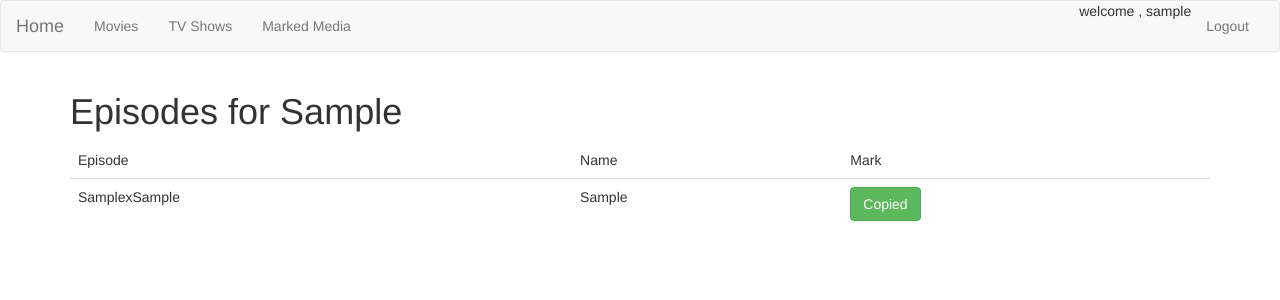
After one commit to mgolisch/kodimediacopy, a Flask app: page /shows/1/episodes in a window 1280 px wide. The commit adds this page. Shown: the top 300 px of the page. Run offline with Flask 2, Linux system fonts and the light colour scheme; the visitor is signed in with stand-in values (Sample User, id 1); tables that the repository leaves empty hold one stand-in row (values such as "Sample post"); parts of the project's set-up code (start-up, migrations or seed data) failed here and were passed over; some libraries are stand-ins or nearby versions.

Commit message:
added tv shows,manage marked media and remote api for copyfiles

```diff
--- a/kodimediacopy/templates/index.html
+++ b/kodimediacopy/templates/index.html
@@ -3,11 +3,9 @@
 {% block title %}Index Page{% endblock %}
 
 
-{% block content %}
-    {{super()}}
+{% block page_content %}
     <div class="jumbotron">
       <h1>Welcome to Kodi Media Copy</h1>
       <p>Login with the url provided to you to browse the library and mark media to be copied by the site owner</p>
     </div>
-    </div>
 {% endblock %}
--- a/kodimediacopy/templates/layout.html
+++ b/kodimediacopy/templates/layout.html
@@ -18,8 +18,9 @@
     <!-- Collect the nav links, forms, and other content for toggling -->
     <div class="collapse navbar-collapse" id="bs-example-navbar-collapse-1">
       <ul class="nav navbar-nav">
-		  <!--<li><a href="{{ url_for('show_tv')}}">TV Shows </a></li>-->
         <li><a href="{{ url_for('show_movies')}}">Movies</a></li>
+	    <li><a href="{{ url_for('show_tv')}}">TV Shows </a></li>
+        <li><a href="{{ url_for('manage_marks')}}">Marked Media</a></li>
       </ul>
       <ul class="nav navbar-nav navbar-right">
     {% if 'logged_in' in session %}
@@ -45,10 +46,11 @@
       <div class="col-md-12">
         {{utils.flashed_messages(messages)}}
       </div>
-
     </div>
 
   {%- endif %}
   {%- endwith %}
-
+  {% block page_content %}
+  {% endblock %}
+</div> <!-- container -->
 {% endblock %}
--- a/kodimediacopy/templates/shows.html
+++ b/kodimediacopy/templates/shows.html
@@ -3,7 +3,7 @@
 {% block title %}TV Show Listing{% endblock %}
 
 
-{% block content %}
+{% block page_content %}
     {{super()}}
     <table class="table">
         <thead>
@@ -12,6 +12,7 @@
 			<td>Thumbnail</td>
             <td>First Aired</td>
             <td>TVdb</td>
+			<td>Episodes</td>
         </tr>
         </thead>
         <tbody>
@@ -21,9 +22,9 @@
 			<td><img height="200px" width="200px" class="img-thumbnail" src="{{ posters[show.c12]}}"/></td>
             <td>{{show.c05}}</td>
             <td><a href="http://thetvdb.com/index.php?tab=series&id={{show.c12}}" target="_blank">Link</a></td>
+			<td><a href="{{url_for('show_tv_episodes',id=show.idShow)}}">Show Episodes</a></td>
         </tr>
         {% endfor %}
         </tbody>
     </table>
-</div>
 {% endblock %}
--- /dev/null
+++ b/kodimediacopy/templates/shows_episodes.html
@@ -0,0 +1,27 @@
+{% extends "layout.html" %}
+
+{% block title %}TV Show Listing{% endblock %}
+
+
+{% block page_content %}
+<h1>Episodes for {{show.c00}}</h1>
+	<table class="table">
+        <thead>
+        <tr>
+            <td>Episode</td>
+			<td>Name</td>
+            <td>Mark</td>
+        </tr>
+        </thead>
+        <tbody>
+        {% for episode in episodes %}
+         <tr>
+			<a name="{{episode.idEpisode}}"></a>
+			<td>{{ '%sx%s' % (episode.c12, episode.c13)}}</td>
+            <td>{{episode.c00}}</td>
+			<td><p><a href="{{url_for('add_episode',episodeid=episode.idEpisode)}}" {% if episode.idFile not in filecopies %} class="btn btn-primary">Mark {% else %} {%if filecopies[episode.idFile].copied %} class="btn btn-success">Copied {% else %} class="btn btn-default">Marked {% endif %} {% endif %} </a></p></td>
+        </tr>
+        {% endfor %}
+        </tbody>
+    </table>
+{% endblock %}
--- a/kodimediacopy/views.py
+++ b/kodimediacopy/views.py
@@ -1,10 +1,11 @@
 from kodimediacopy import app, db
 from kodimediacopy.models import User, Posters, FileCopy
-from kodimediacopy.kodimodels import Movie, File, t_streamdetails, Tvshow, Path
-from flask import render_template, redirect, session, flash, url_for
+from kodimediacopy.kodimodels import Movie, File, t_streamdetails, Tvshow, Path, t_episode_view
+from flask import render_template, redirect, session, flash, url_for, jsonify, abort, request, make_response
 from functools import wraps
 
 # helper #
+
 
 
 def login_required(f):
@@ -16,15 +17,23 @@ def login_required(f):
         return f(*args, **kwargs)
     return decorated_function
 
+def api(f):
+    @wraps(f)
+    def decorated_function(*args, **kwargs):
+        if not 'auth_token' in request.headers or not 'ADMIN_TOKEN' in app.config or request.headers['auth_token'] != app.config['ADMIN_TOKEN']:
+            return make_response(jsonify({'error':'unauthorized'}),401,None)
+        return f(*args, **kwargs)
+    return decorated_function
 
-def build_streaminfo_dict():
+
+def build_streaminfo_dict(list_of_fileids):
     """
     iam using this to build a dict with the information about streams
     """
     class Streaminfo(object):
 
         def __init__(self, fileid):
-            self.filei = fileid
+            self.fileid = fileid
             self.audiostreams = []
             self.videostreams = []
             self.subtilestreams = []
@@ -67,7 +76,7 @@ def build_streaminfo_dict():
                 return streaminfo
 
     streaminfocollection = StreaminfoCollection()
-    streaminfos = db.session.query(t_streamdetails).all()
+    streaminfos = db.session.query(t_streamdetails).filter(t_streamdetails.c.idFile.in_(list_of_fileids)).all()
     for streaminfo in streaminfos:
         streaminfo_obj = streaminfocollection.get(streaminfo.idFile)
         streaminfo_obj.add_stream(streaminfo)
@@ -109,10 +118,9 @@ def logout():
 def show_movies():
     userid = session['user_id']
     movies = Movie.query.order_by(Movie.c00).all()
-    streaminfo_dict = build_streaminfo_dict()
+    streaminfo_dict = build_streaminfo_dict([movie.idFile for movie in movies])
     posterdict = {poster.apiid: poster.imgdata for poster in Posters.query.filter_by(type='movie').all()}
     filecopies = {filecopy.fileid: filecopy for filecopy in FileCopy.query.filter_by(userid=userid).all()}
-    print len(filecopies)
     return render_template('moviesthumb.html', movies=movies, posters=posterdict, streaminfos=streaminfo_dict, filecopies=filecopies)
 
 
@@ -120,9 +128,18 @@ def show_movies():
 @login_required
 def show_tv():
     shows = Tvshow.query.order_by(Tvshow.c00).all()
-    streaminfo_dict = build_streaminfo_dict()
     posterdict = {poster.apiid: poster.imgdata for poster in Posters.query.filter_by(type='tv').all()}
-    return render_template('shows.html', shows=shows, posters=posterdict, streaminfos=streaminfo_dict)
+    return render_template('shows.html', shows=shows, posters=posterdict)
+
+@app.route('/shows/<int:id>/episodes')
+@login_required
+def show_tv_episodes(id):
+    userid = session['user_id']
+    show = Tvshow.query.filter(Tvshow.idShow == id).first_or_404()
+    episodes = db.session.query(t_episode_view).filter(t_episode_view.c.idShow == id).order_by(t_episode_view.c.c12).all()
+    streaminfo_dict = build_streaminfo_dict([episode.idFile for episode in episodes])
+    filecopies = {filecopy.fileid: filecopy for filecopy in FileCopy.query.filter_by(userid=userid).all()}
+    return render_template('shows_episodes.html',  show=show,episodes=episodes, streaminfo_dict=streaminfo_dict,filecopies=filecopies)
 
 @app.route('/movies/add/<string:fileid>')
 @login_required
@@ -139,3 +156,46 @@ def add_movie(fileid):
     db.session.commit()
     flash('marked movie')
     return redirect(url_for('show_movies')+'#'+str(file.idFile))
+
+@app.route('/show/add/episode/<string:episodeid>')
+@login_required
+def add_episode(episodeid):
+    episode = db.session.query(t_episode_view).filter(t_episode_view.c.idEpisode == episodeid).first()
+    filecopy = FileCopy()
+    filecopy.fileid = episode.idFile
+    filecopy.type='show'
+    filecopy.filename = episode.strFileName
+    filecopy.filepath = episode.strPath
+    filecopy.userid = session['user_id']
+    db.session.add(filecopy)
+    db.session.commit()
+    flash('marked episode')
+    return redirect(url_for('show_tv_episodes',id=episode.idShow)+'#'+str(episode.idEpisode))
+
+@app.route('/marks')
+@login_required
+def manage_marks():
+    userid = session['user_id']
+    filecopies = FileCopy.query.filter(FileCopy.userid == userid).all()
+    return render_template('marks.html',filecopies=filecopies)
+
+@app.route('/marks/delete/<int:id>')
+@login_required
+def delete_mark(id):
+    filecopy = FileCopy.query.filter(FileCopy.id==id).first()
+    db.session.delete(filecopy)
+    db.session.commit()
+    return redirect(url_for('manage_marks'))
+
+#remote api for manage.py copyfiles
+@app.route('/api/getfilecopies')
+@api
+def api_get_filecopies():
+    return jsonify(results=[filecopy.serialize() for filecopy in  FileCopy.query.all()])
+
+@app.route('/api/filecopy/setcopied/<int:id>')
+@api
+def api_set_copied(id):
+    filecopy = FileCopy.get(id)
+    db.session.add(filecopy)
+    db.session.commit()
--- a/requirements.txt
+++ b/requirements.txt
@@ -1,5 +1,7 @@
 CacheControl==0.11.6
 dominate==2.1.17
+ecdsa==0.13
+Fabric==1.11.1
 Flask==0.10.1
 Flask-Bootstrap==3.3.5.7
 Flask-Script==2.0.5
@@ -11,6 +13,8 @@ Jinja2==2.8
 lockfile==0.12.2
 MarkupSafe==0.23
 MySQL-python==1.2.5
+paramiko==1.17.0
+pycrypto==2.6.1
 requests==2.9.1
 six==1.10.0
 SQLAlchemy==1.0.12
```
Also changed, not shown: kodimediacopy/models.py (+15 -3 lines), kodimediacopy/templates/marks.html (added, +25 -0 lines), kodimediacopy/templates/moviesthumb.html (+4 -4 lines), manage.py (+27 -3 lines), 1 other file.
